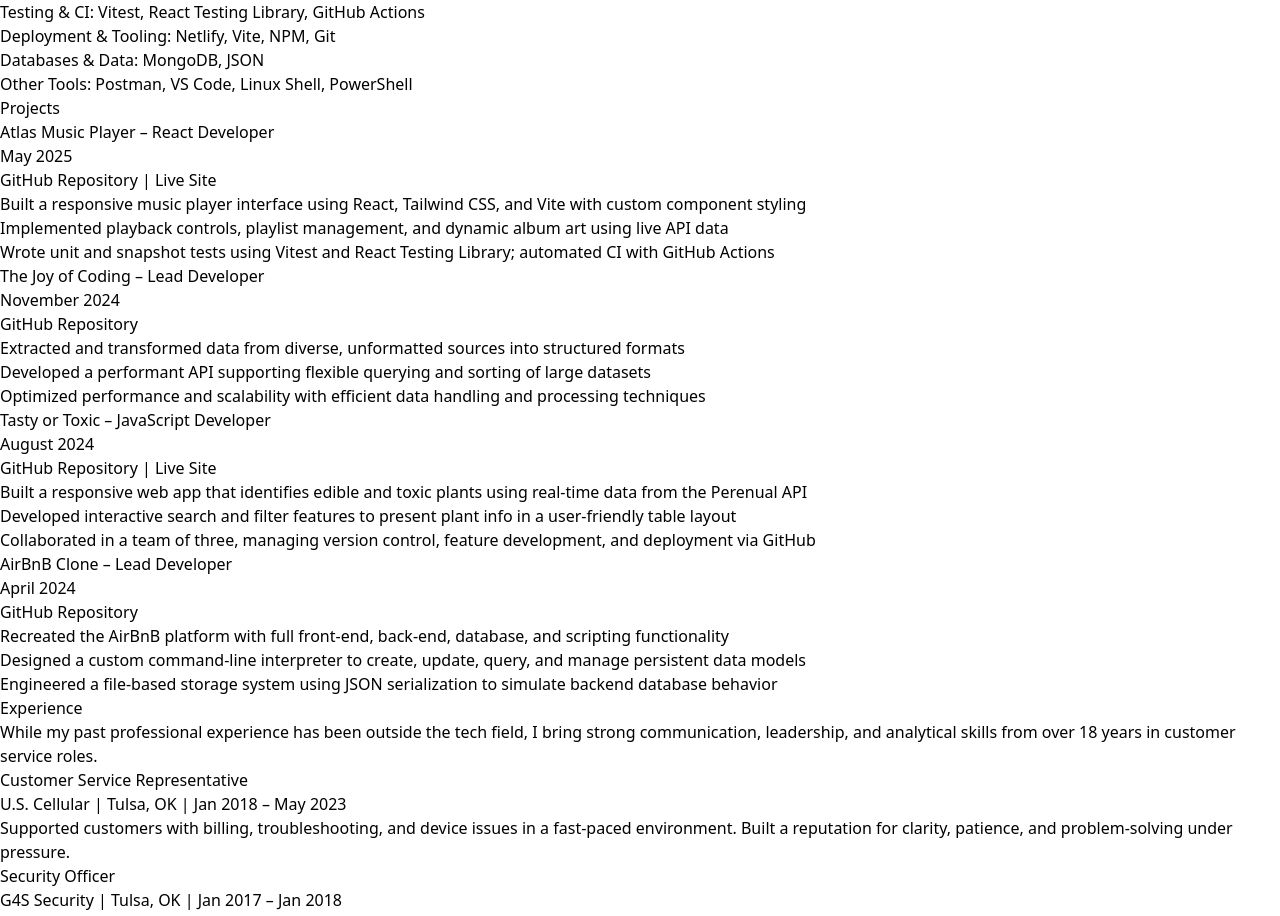
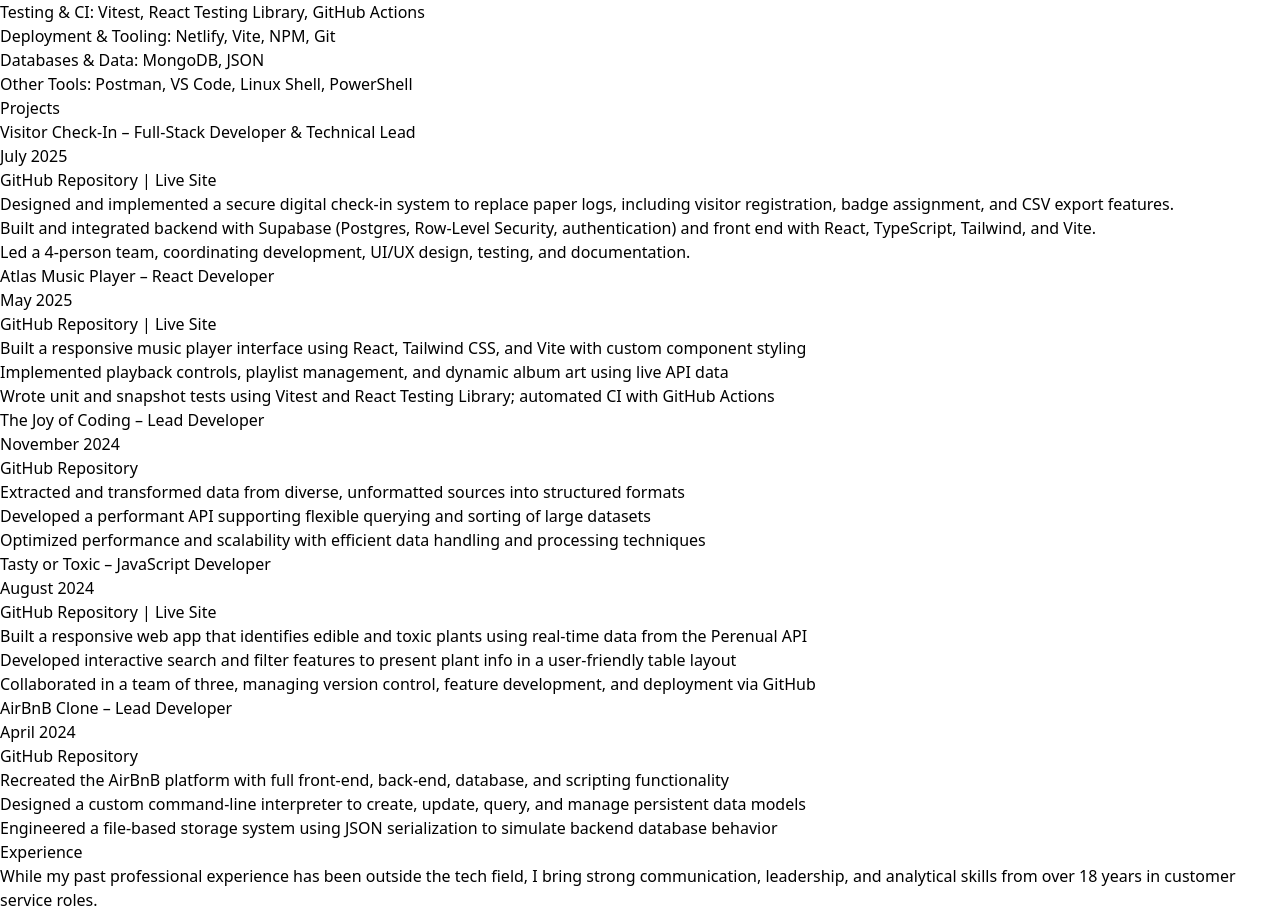
Before and after one commit to jessebrumley/hire, a React (Vite) app: page / in a window 1280 px wide. Shown: the part 1664-2580 px from the top of the page. Built offline with nearby package versions, Linux system fonts and the light colour scheme.

Commit message:
updated resume and page to include info regarding visitor check-in app project

```diff
--- a/src/components/Projects.tsx
+++ b/src/components/Projects.tsx
@@ -5,6 +5,24 @@
         <section className="bg-gray-200 py-10">
             <div className="max-w-4xl mx-auto bg-white border shadow-md rounded-2xl p-6 text-black">
                 <h2 className="text-2xl font-bold mb-4">Projects</h2>
+
+                {/* Visitor Check-In App */}
+                <div className="mb-6">
+                    <h3 className="text-lg font-semibold">Visitor Check-In – Full-Stack Developer & Technical Lead</h3>
+                    <p className="text-sm text-gray-600 mb-1">July 2025</p>
+                    <a href="https://github.com/jessebrumley/visitor-check-in" className="text-blue-600 underline" target="_blank">
+                        GitHub Repository
+                    </a>
+                    {' | '}
+                    <a href="https://atlas-check-in.netlify.app/" className="text-blue-600 underline" target="_blank">
+                        Live Site
+                    </a>
+                    <ul className="list-disc list-inside mt-2 space-y-1">
+                        <li>Designed and implemented a secure digital check-in system to replace paper logs, including visitor registration, badge assignment, and CSV export features.</li>
+                        <li>Built and integrated backend with Supabase (Postgres, Row-Level Security, authentication) and front end with React, TypeScript, Tailwind, and Vite.</li>
+                        <li>Led a 4-person team, coordinating development, UI/UX design, testing, and documentation.</li>
+                    </ul>
+                </div>
 
                 {/* Atlas Music Player */}
                 <div className="mb-6">
```
Also changed, not shown: 1 other file (tests, documents, lock files or other folders).
